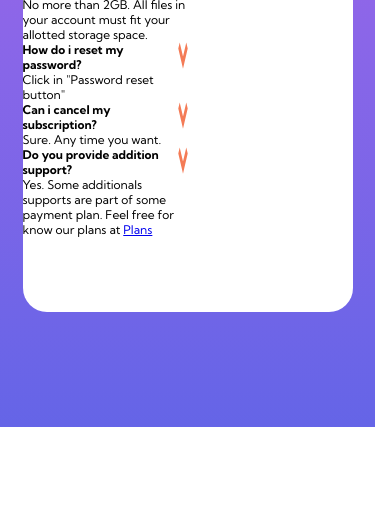
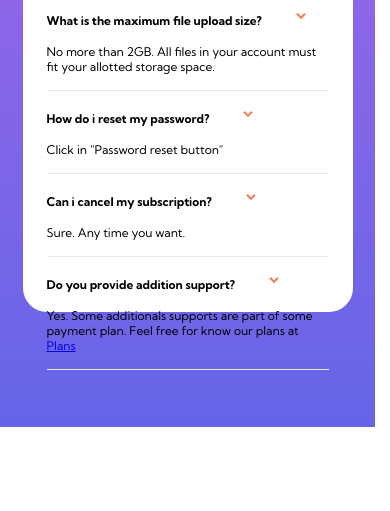
Before and after one commit to fladeia/faq-accordion-card, a plain HTML site: page index.html in a window 390 px wide. Shown: the part 341-852 px from the top of the page. Drawn offline with Linux system fonts and the light colour scheme.

Commit message:
HTML added

```diff
--- a/style.css
+++ b/style.css
@@ -64,15 +64,27 @@ body {
 
 .faq {
   width: 50%;
+  margin: 62px 94px 0 0;
 }
 
 .questions {
   font-size: 12px;
   font-weight: 700;
+  border-bottom: 1px solid hsl(240, 5%, 91%);
+}
+
+.questions img {
+  height: 7px;
+  margin-left: 34px;
 }
 
 .question-container {
   display: flex;
+  margin-top: 20px;
+}
+
+.answer-container {
+  margin: 16px 0;
 }
 
 .answer {
@@ -114,4 +126,9 @@ body {
     background-repeat: no-repeat;
     background-position: 42px 0px;
   }
+
+  .faq {
+    width: 330px;
+    padding: 34px 24px;
+  }
 }
```
